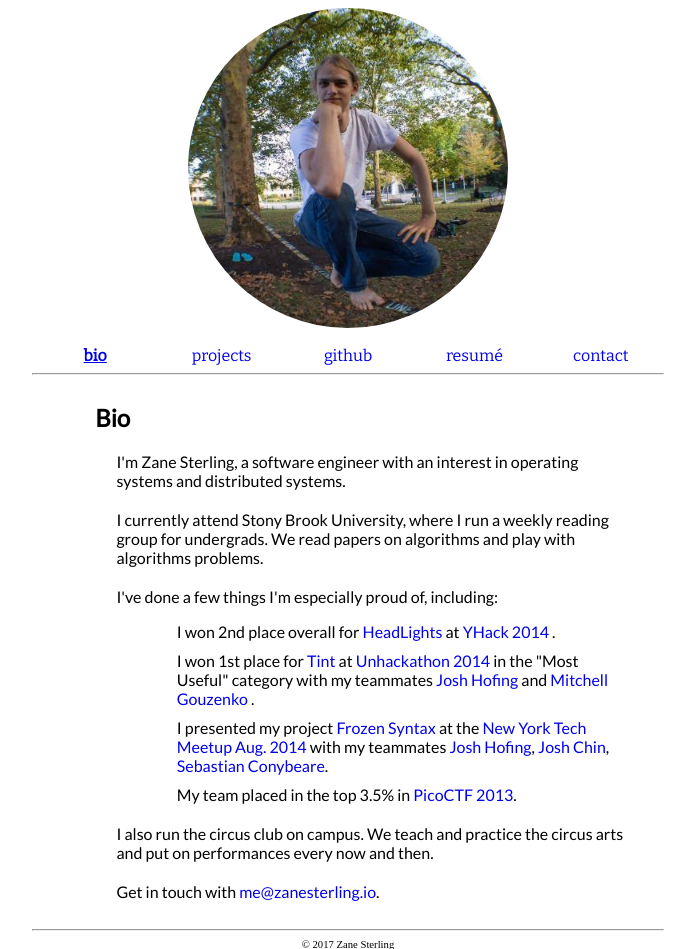
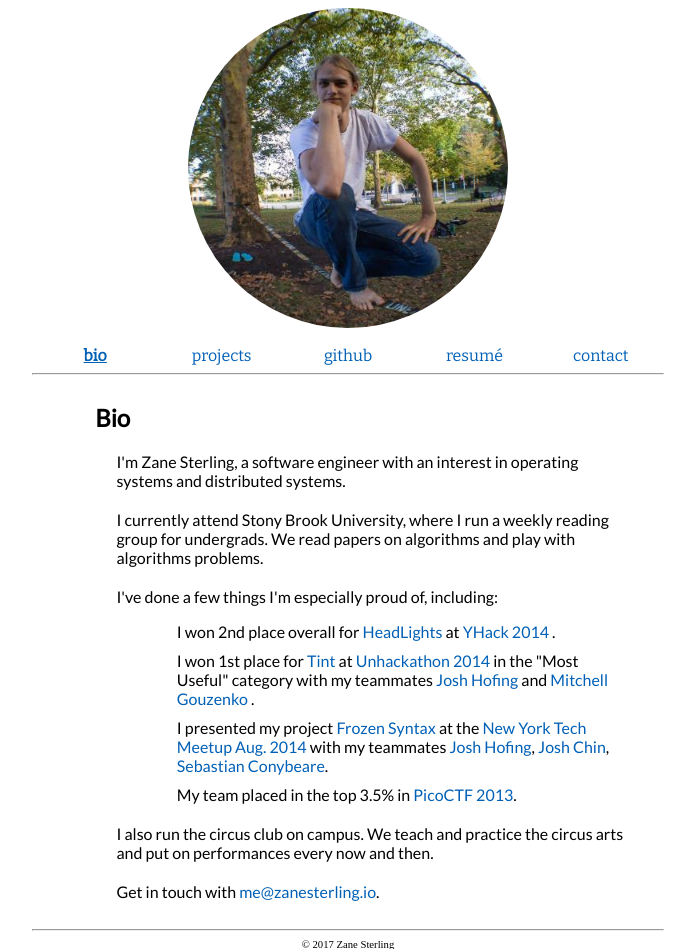
Before and after one commit to Shriken/zanesterling-io, a Django app: page / in a window 1280 px wide. Shown: the top 949 px of the page, without its empty margins (292-987 px from the left). Run offline with Django 3.2, Linux system fonts and the light colour scheme; parts of the project's set-up code (start-up, migrations or seed data) failed here and were passed over.

Commit message:
Set consistent link color

```diff
--- a/info_page/static/info_page/style.css
+++ b/info_page/static/info_page/style.css
@@ -22,10 +22,12 @@ div.main-block {
 
 a {
 	text-decoration: none;
+	color: #0060B6;
 }
 
 a:hover {
 	text-decoration: underline;
+	color: #0060B6;
 }
 
 
```
